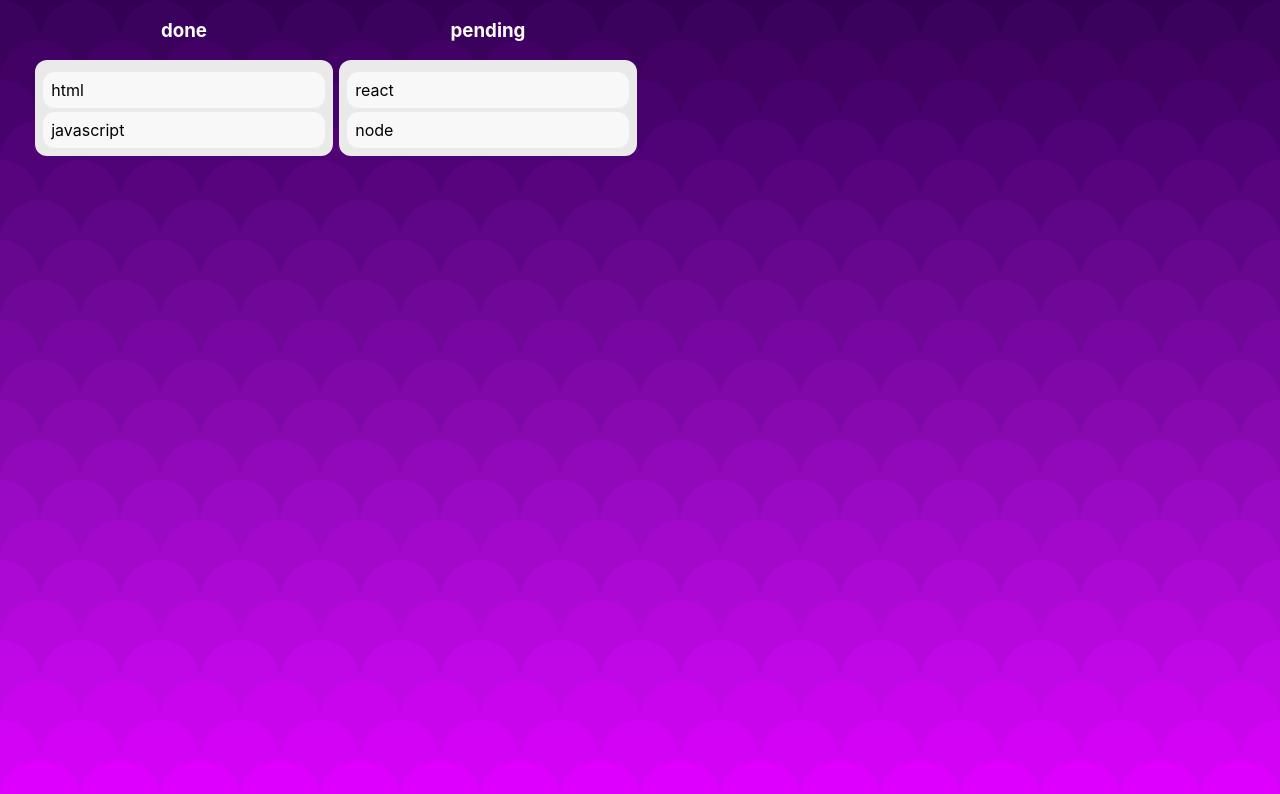
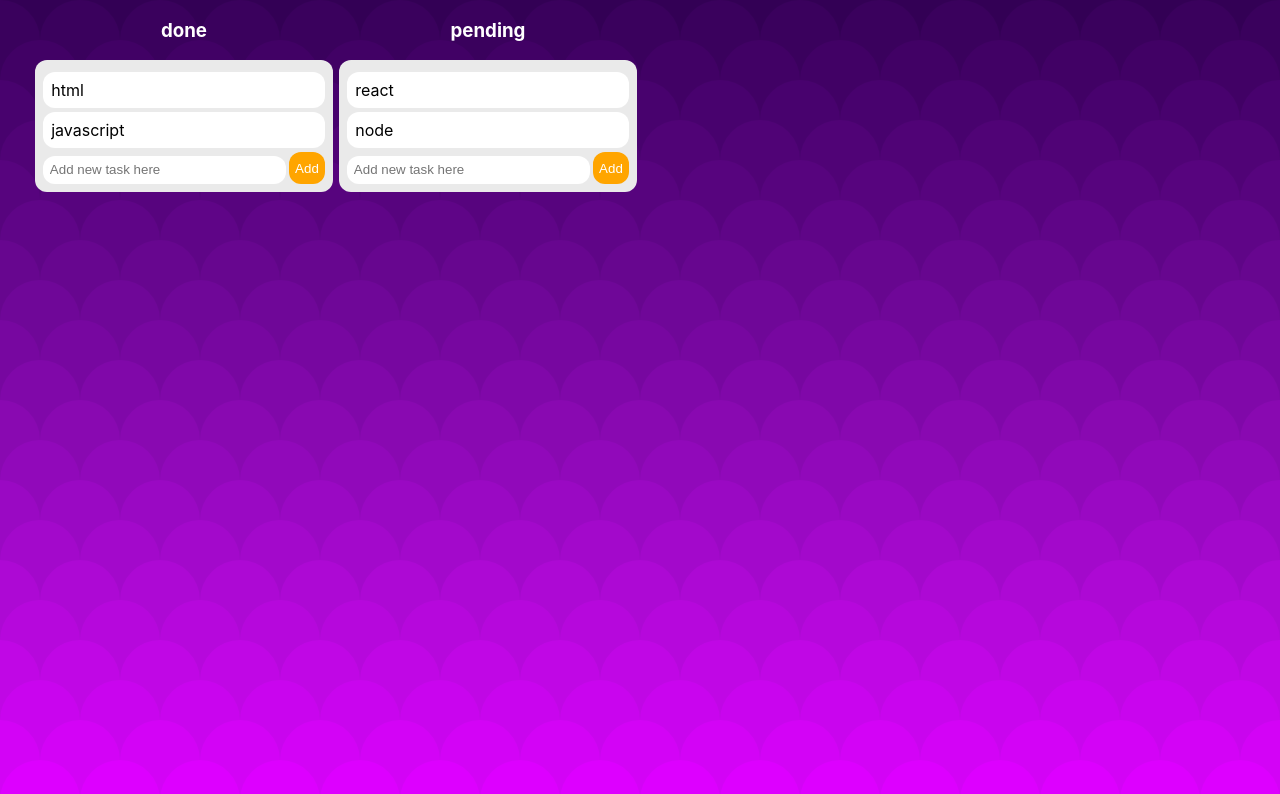
Before and after one commit to mayankpruthii/kanban-board-react, a React (Create React App) app: page / in a window 1280 px wide. Shown: the top 794 px of the page. Built offline with nearby package versions, Linux system fonts and the light colour scheme.

Commit message:
added error handling if no card in the list

```diff
--- a/src/App.css
+++ b/src/App.css
@@ -35,6 +35,7 @@
   text-align: left;
 	margin-top: 0.25em;
 	padding: 0.5em;
-	background-color: #f8f8f8;
+	/* background-color: #f8f8f8; */
+	background-color: white;
   border-radius: 12px;
 }
--- a/src/components/Items.js
+++ b/src/components/Items.js
@@ -7,8 +7,20 @@ function Items(props) {
 	return (
 		<div className={classes.columnStatus}>
 			<h3 className={classes.statusHeading}>{status}</h3>
-			<div className={classes.list} onDragOver={(e) => handleDragOver(e)} onDrop={(e) => handleDrop(e, status)}>
-				{listItemsSorted}
+			<div className={classes.list}>
+				{listItemsSorted.length !== 0 ? (
+					<div onDragOver={(e) => handleDragOver(e)} onDrop={(e) => handleDrop(e, status)}>
+						{listItemsSorted}
+					</div>
+				) : (
+					<div onDragOver={(e) => handleDragOver(e)} onDrop={(e) => handleDrop(e, status)}>
+						Add items here
+					</div>
+				)}
+				<div className={classes.addListItem}>
+					<input placeholder="Add new task here" type="text" />
+					<button clasName={classes.addListItemButton}>Add</button>
+				</div>
 			</div>
 		</div>
 	);
--- a/src/components/Items.module.css
+++ b/src/components/Items.module.css
@@ -14,9 +14,36 @@
     border-radius: 12px;
 }
 
+.list div {
+    margin-top: 0.25em;
+}
+
 .listItem {
-	margin-top: 0.25em;
+
 	padding: 0.25em;
 	background-color: #f8f8f8;
 	box-shadow: 1px 1px 5px #eaeaea;
 }
+
+.addListItem {
+    margin-top: 0.5em;
+    display: flex;
+    gap: 0.2em;
+}
+
+.addListItem input {
+    width: 100%;
+    border-radius: 12px;
+    border: none;
+    outline: none;
+    margin-top: 0.25em;
+	padding: 0.5em;
+}
+
+.addListItem button {
+    background-color: orange;
+    color: white;
+    border: none;
+    border-radius: 12px;
+    cursor: pointer;
+}
```
